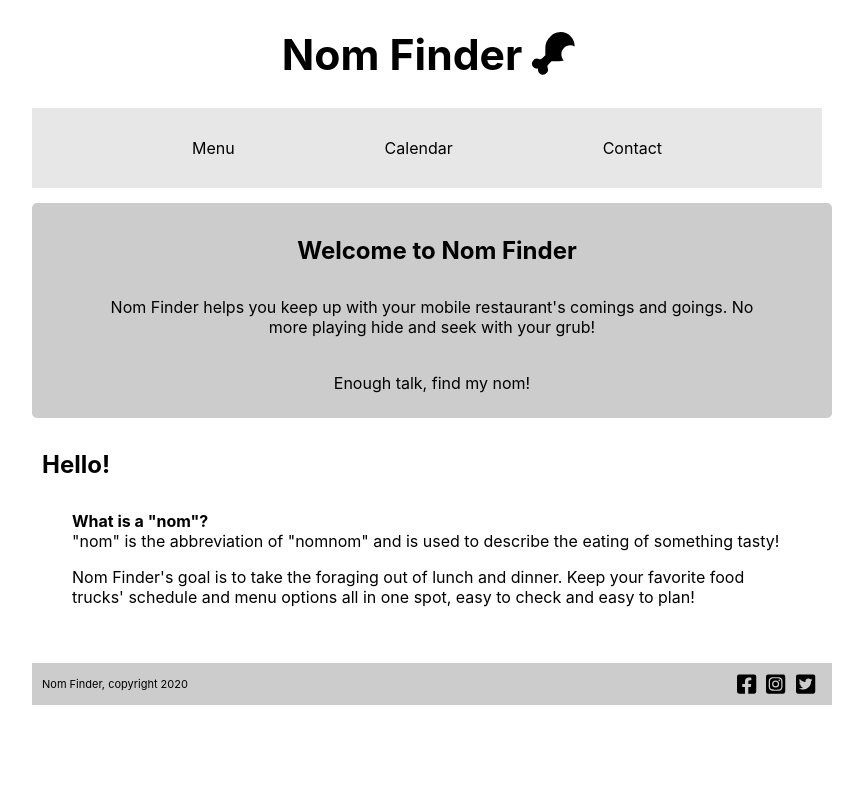
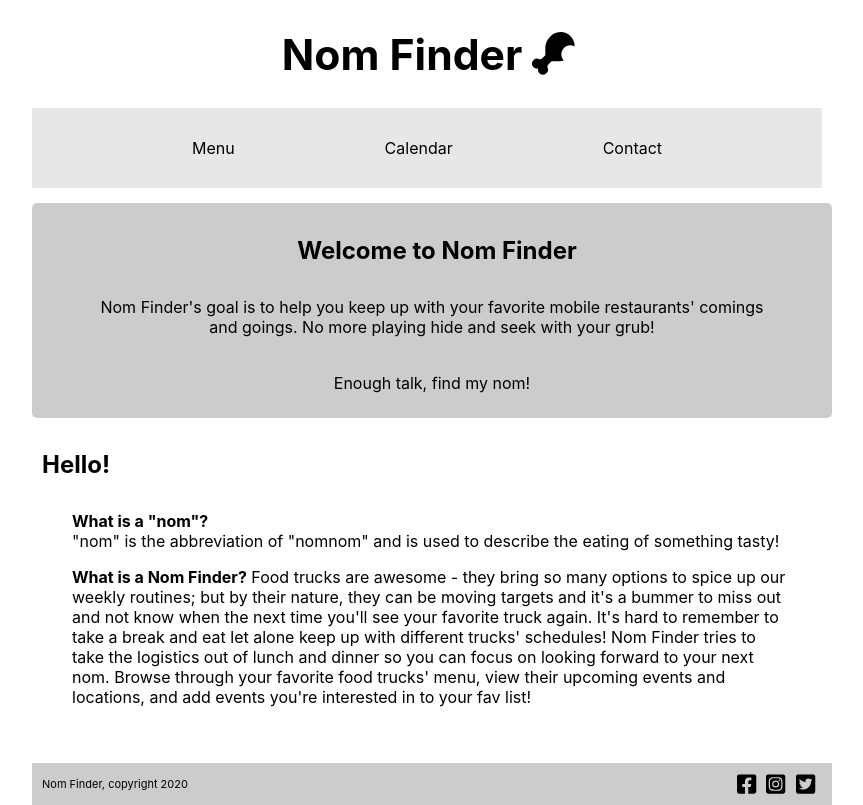
Before and after one commit to genkirawrs/my-nom-finder, a React (Create React App) app: page / in a window 1280 px wide. Shown: the whole page, without its empty margins (208-1071 px from the left). Built offline with nearby package versions, Linux system fonts and the light colour scheme.

Commit message:
updated landing description

```diff
--- a/src/Announcement/Announcement.js
+++ b/src/Announcement/Announcement.js
@@ -10,7 +10,7 @@ class Announcement extends Component {
         <div className="announcement">
 	    <h4>Welcome to Nom Finder</h4>
 	    <blockquote>
-		Nom Finder helps you keep up with your mobile restaurant's comings and goings. No more playing hide and seek with your grub!
+		Nom Finder's goal is to help you keep up with your favorite mobile restaurants' comings and goings. No more playing hide and seek with your grub!
 	    </blockquote>
 	    <br/>
 	    <Link to='/calendar'>Enough talk, find my nom!</Link>
--- a/src/HomePage/HomePage.js
+++ b/src/HomePage/HomePage.js
@@ -13,7 +13,7 @@ class HomePage extends Component {
 	    <div className='home-content'>
 		<h4>Hello!</h4>
 		<blockquote><strong>What is a "nom"?</strong><br/>"nom" is the abbreviation of "nomnom" and is used to describe the eating of something tasty!</blockquote>
-		<blockquote>Nom Finder's goal is to take the foraging out of lunch and dinner. Keep your favorite food trucks' schedule and menu options all in one spot, easy to check and easy to plan! </blockquote>
+		<blockquote><strong>What is a Nom Finder?</strong> Food trucks are awesome - they bring so many options to spice up our weekly routines; but by their nature, they can be moving targets and it's a bummer to miss out and not know when the next time you'll see your favorite truck again. It's hard to remember to take a break and eat let alone keep up with different trucks' schedules! Nom Finder tries to take the logistics out of lunch and dinner so you can focus on looking forward to your next nom. Browse through your favorite food trucks' menu, view their upcoming events and locations, and add events you're interested in to your fav list!</blockquote>
 	    </div>
 	</div>
     );
```
